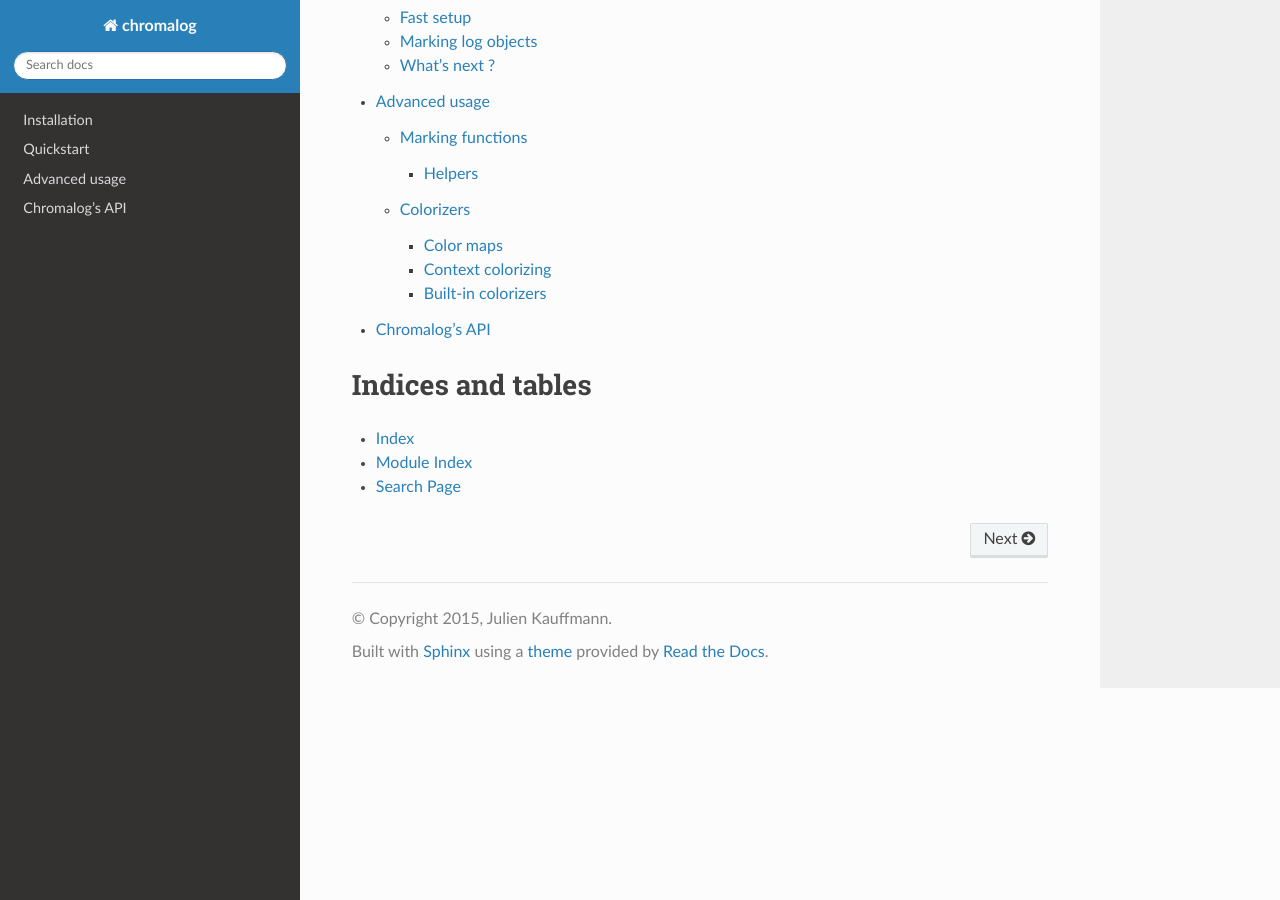
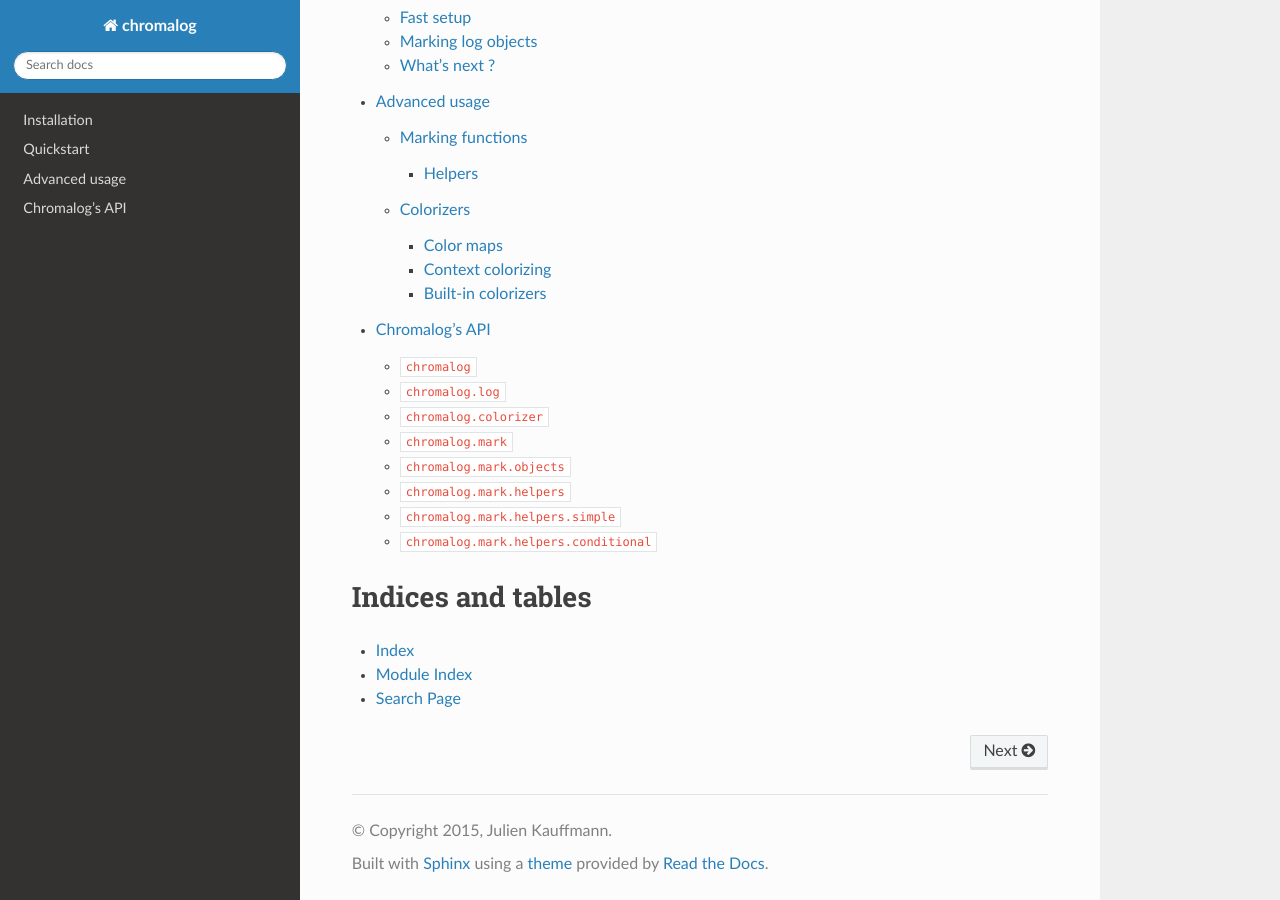
Before and after one commit to freelan-developers/chromalog, a Sphinx documentation site: the page built from doc/source/index.rst, in a window 1280 px wide and 900 px high, scrolled down 1028 px. Built offline with Sphinx 7.4.7 and the Read the Docs theme 2.0.0, drawn with Linux system fonts in a browser that asks for light colours.

```diff
--- a/doc/source/api.rst
+++ b/doc/source/api.rst
@@ -3,17 +3,56 @@
 Chromalog's API
 ===============
 
+Here is a comprehensive list of all modules, classes and function provided by
+**Chromalog**.
+
+``chromalog``
+-------------
+
 .. automodule:: chromalog
    :members:
+
+``chromalog.log``
+-----------------
 
 .. automodule:: chromalog.log
    :members:
 
+``chromalog.colorizer``
+-----------------------
+
 .. automodule:: chromalog.colorizer
    :members:
+
+``chromalog.mark``
+------------------
 
 .. automodule:: chromalog.mark
    :members:
 
+``chromalog.mark.objects``
+--------------------------
+
+.. automodule:: chromalog.mark.objects
+   :members:
+
+``chromalog.mark.helpers``
+--------------------------
+
+.. automodule:: chromalog.mark.helpers
+   :members:
+
+``chromalog.mark.helpers.simple``
+---------------------------------
+
+.. automodule:: chromalog.mark.helpers.simple
+   :members:
+
+``chromalog.mark.helpers.conditional``
+--------------------------------------
+
+.. automodule:: chromalog.mark.helpers.conditional
+   :members:
+
 .. toctree::
    :maxdepth: 3
--- a/doc/source/conf.py
+++ b/doc/source/conf.py
@@ -281,3 +281,6 @@ texinfo_documents = [
 
 # Example configuration for intersphinx: refer to the Python standard library.
 intersphinx_mapping = {'http://docs.python.org/': None}
+
+# Autodocument classes methods.
+autoclass_content = 'both'
```
Also changed, not shown: 2 other files.
